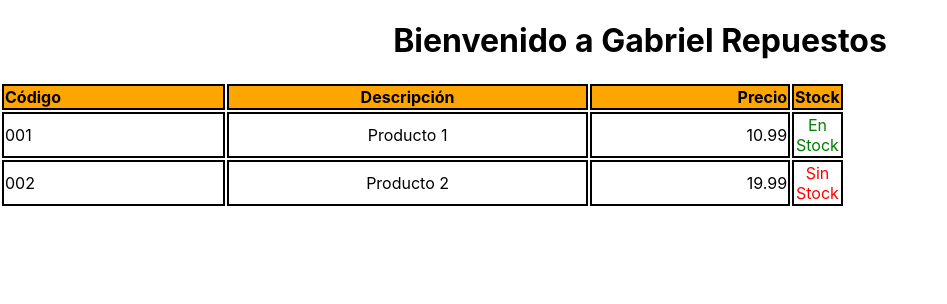
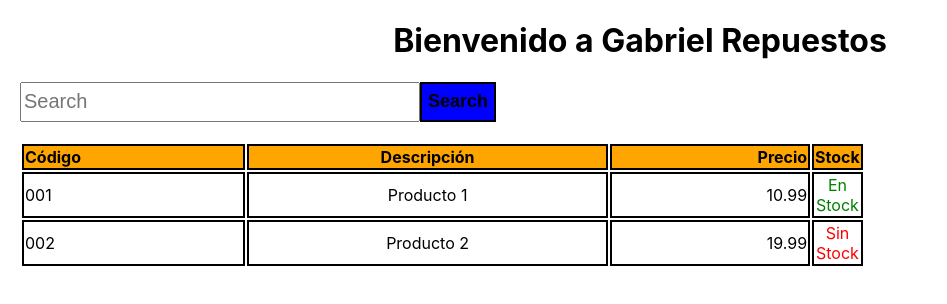
Before and after one commit to Ramiro-Romano/Gabriel-Repuestos, a React (Create React App) app: page / in a window 1280 px wide. Shown: the top 304 px of the page, without its empty margins (0-947 px from the left). Built offline with nearby package versions, Linux system fonts and the light colour scheme.

Commit message:
Buscador y arreglos

```diff
--- a/package.json
+++ b/package.json
@@ -6,7 +6,9 @@
     "@testing-library/jest-dom": "^5.17.0",
     "@testing-library/react": "^13.4.0",
     "@testing-library/user-event": "^13.5.0",
+    "bootstrap": "^5.3.2",
     "react": "^18.2.0",
+    "react-bootstrap": "^2.9.1",
     "react-dom": "^18.2.0",
     "react-scripts": "5.0.1",
     "web-vitals": "^2.1.4"
--- a/src/Components/Buscador/Buscador.css
+++ b/src/Components/Buscador/Buscador.css
@@ -0,0 +1,71 @@
+.d-flex .form-control {
+    width: 350px;
+    font-size: 18px;
+    height: 40px;
+}
+
+.d-flex .btn-outline-success {
+    font-size: 16px;
+    font-weight: bold;
+    vertical-align: top;
+}
+
+.d-flex .btn-outline-success:hover,
+.d-flex .btn-outline-success:active,
+.d-flex .btn-outline-success:focus {
+    background-color: blue;
+    border-color: blue;
+    color: white;
+}
+
+.search-button {
+    font-size: 18px;
+    font-weight: bold;
+    background-color: blue;
+    border: 2px solid black;
+    height: 40px;
+    vertical-align: top;
+}
+
+.search-button:hover,
+.search-button:active {
+    background-color: darkblue;
+    border: 2px solid darkblue;
+    color: white;
+}
+
+.d-flex .form-control {
+    width: 350px;
+    font-size: 18px;
+    height: 40px;
+}
+
+.d-flex .btn-outline-success {
+    font-size: 16px;
+    font-weight: bold;
+    vertical-align: top;
+}
+
+.d-flex .btn-outline-success:hover,
+.d-flex .btn-outline-success:active,
+.d-flex .btn-outline-success:focus {
+    background-color: blue;
+    border-color: blue;
+    color: white;
+}
+
+.search-button {
+    font-size: 18px;
+    font-weight: bold;
+    background-color: blue;
+    border: 2px solid black;
+    height: 40px;
+    vertical-align: top;
+}
+
+.search-button:hover,
+.search-button:active {
+    background-color: darkblue;
+    border: 2px solid darkblue;
+    color: white;
+}
--- a/src/Components/Buscador/Buscador.jsx
+++ b/src/Components/Buscador/Buscador.jsx
@@ -0,0 +1,24 @@
+import React from 'react';
+import { Button, Form } from 'react-bootstrap';
+import './Buscador.css';
+
+function Buscador() {
+  return (
+    <div className="search-container" style={{ textAlign: 'left', marginBottom: '20px', marginLeft: '20px' }}>
+      <Form className="d-flex">
+        <Form.Control
+          type="search"
+          placeholder="Search"
+          className="me-2"
+          aria-label="Search"
+          style={{ width: '400px', fontSize: '20px' }}
+        />
+        <Button variant="primary" className="search-button">
+          Search
+        </Button>
+      </Form>
+    </div>
+  );
+}
+
+export default Buscador;
--- a/src/Components/Grilla/Grilla.jsx
+++ b/src/Components/Grilla/Grilla.jsx
@@ -3,7 +3,7 @@ import { Table, Container } from 'react-bootstrap';
 
 const Grilla = ({ productos }) => {
   return (
-    <Container fluid style={{ width: '66%' }}>
+    <Container fluid style={{ width: '66%', marginLeft: '20px' }}>
       <Table striped bordered hover style={{ width: '100%' }}>
         <thead>
           <tr>
--- a/src/Home/Home.jsx
+++ b/src/Home/Home.jsx
@@ -1,17 +1,17 @@
 import React from 'react';
 import Grilla from '../Components/Grilla/Grilla';
+import Buscador from '../Components/Buscador/Buscador';
 
 const Home = () => {
-  // Supongamos que tienes un array de productos
   const productos = [
     { codigo: '001', descripcion: 'Producto 1', precio: 10.99, stock: 5 },
     { codigo: '002', descripcion: 'Producto 2', precio: 19.99, stock: 0 },
-    // ... otros productos
   ];
 
   return (
     <div>
       <h1>Bienvenido a Gabriel Repuestos</h1>
+      <Buscador/>
       <Grilla productos={productos} />
     </div>
   );
```
Also changed, not shown: 1 other file (tests, documents, lock files or other folders).
